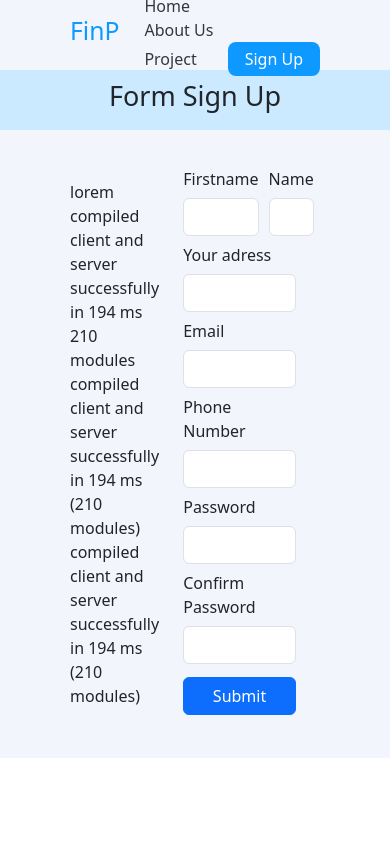
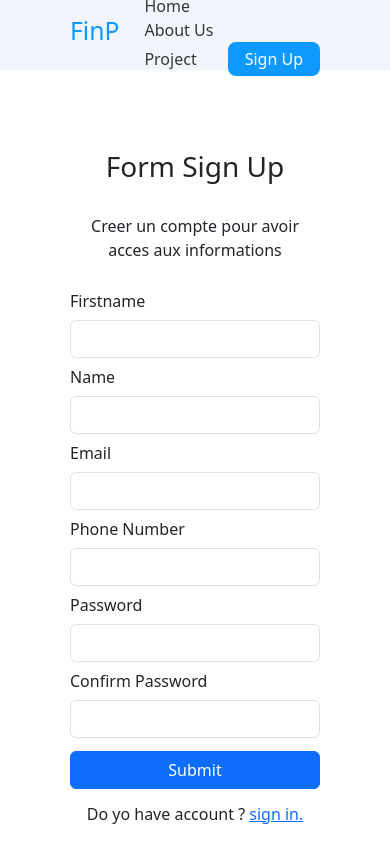
Before and after one commit to jeannotds/finance-part-co-frontend, a Next.js app: page /signup in a window 390 px wide. Shown: the top 862 px of the page. Built offline with nearby package versions, Linux system fonts and the light colour scheme.

Commit message:
Improve : sign up css

```diff
--- a/components/Signup.js
+++ b/components/Signup.js
@@ -7,15 +7,13 @@ import auth from "../src/img/auth.jpeg";
 function Signup() {
   return (
     <>
-      <div className="formsignup">
-        <h2>Form Sign Up</h2>
-      </div>
       <div className="containers">
         <div className="img-signup">
-          {/* <Image src={auth} alt="signup" className="auth" /> */}
-          lorem compiled client and server successfully in 194 ms 210 modules
-          compiled client and server successfully in 194 ms (210 modules)
-          compiled client and server successfully in 194 ms (210 modules)
+          <h2>Form Sign Up</h2>
+          <Image src={auth} alt="signup" className="auth" />
+          <p className="message-signup">
+          Creer un compte pour avoir acces aux informations
+          </p>
         </div>
         <form className="form">
           <div className="fullname">
@@ -24,22 +22,14 @@ function Signup() {
                 {" "}
                 Firstname{" "}
               </label>
-              <input type="text" className="form-control" id="firstname" />
+              <input type="text" className="form-control form-firstname" id="firstname" />
             </div>
             <div>
               <label for="name" className="col-form-label">
                 {" "}
                 Name
               </label>
-              <input type="text" className="form-control" id="name" />
-            </div>
-          </div>
-          <div className="adress">
-            <div>
-              <label for="adress" className="col-form-label">
-                Your adress
-              </label>
-              <input type="text" className="form-control" id="adress" />
+              <input type="text" className="form-control form-name" id="name" />
             </div>
           </div>
           <div className="email">
@@ -55,7 +45,7 @@ function Signup() {
               <label for="phone" className="col-form-label">
                 Phone Number
               </label>
-              <input type="text" className="form-control" id="phone" />
+              <input type="phone" className="form-control" id="phone" />
             </div>
           </div>
           <div className="password">
@@ -75,6 +65,7 @@ function Signup() {
             </div>
           </div>
           <button type="submit" class="btn btn-primary button">Submit</button>
+          <p>Do yo have account ? <a href="#">sign in.</a></p>
         </form>
       </div>
     </>
--- a/src/styles/signup.css
+++ b/src/styles/signup.css
@@ -1,7 +1,8 @@
 .containers {
-  background-color: #f2f6fc;
-  padding: 30px 70px;
+  background-color: #FFF;
+  padding: 80px 70px;
   display: flex;
+  width: 100%;
 }
 
 .formsignup {
@@ -16,34 +17,50 @@
   font-size: 27px;
 }
 
+.img-signup h2{
+  font-size: 35px;
+  margin-bottom: 30px;
+}
+
 .fullname{
     display: flex;
-    width: 70%;
+    justify-content: space-between;
     margin: auto;
+    width: 90%;
 }
+
 .adress, .email, .phone, .password{
-    width: 70%;
+    width: 90%;
     margin: auto;
 }
 
-.fullname div {
-  margin-right: 10px;
-}
-
-.img-signup {
-    width: 50%;
+.fullname div{
+  width: 49%;
 }
 
 .auth{
-    border-radius: 50%;
     width: 300px;
     height: 300px;
+    object-fit: cover;
 }
 
 .img-signup{
     display: flex;
     justify-content: center;
     align-items: center;
+    display: flex;
+    flex-direction: column;
+    width: 50%;
+}
+
+.message-signup{
+  margin: auto;
+  padding: 0 100px;
+  text-align: center;
+}
+
+.containers p{
+  margin: auto;
 }
 
 .form{
@@ -52,7 +69,94 @@
 }
 
 .button{
-    width: 70%;
+    width: 90%;
     margin: 13px auto 13px;
 
 }
+
+
+
+/* @media screen {} */
+@media screen and (max-width: 1005px) {
+  .containers {
+    /* background-color: white;
+    width: 100%;
+    padding: 80px 70px; */
+    background-color: #FFF;
+    padding: 80px 70px;
+    display: flex;
+    width: 100%;
+  }
+
+  .fullname div{
+    width: 100%;
+  }
+
+  .fullname, .email, .phone, .password{
+    width: 100%;
+    display: flex;
+    flex-direction: column;
+  }
+
+  .button{
+    width: 100%;
+  }
+
+  .auth{
+    width: 250px;
+    height: 250px;
+    object-fit: cover;
+  }
+
+  .form{
+    display: flex;
+    flex-direction: column;
+    width: 50%;
+  }
+
+  .img-signup{
+    padding: 0 60px;
+    width: 50%;
+  }
+
+}
+
+@media screen and (max-width: 812px) {
+    .img-signup h2{
+      font-size: 28px;
+    }
+}
+
+@media screen and (max-width: 733px) {
+  .containers{
+    display: flex;
+    flex-direction: column;
+    width: 100%;
+  }
+
+  .img-signup, .form{
+    width: 100%;
+  }
+
+  .auth{
+    display: none;
+  }
+
+  .img-signup{
+    width: 100%;
+    padding: 0;
+  }
+
+  .message-signup{
+    width: 100%;
+    margin: 0;
+    padding: 0;
+  }
+
+  .img-signup p{
+    text-align: center;
+    margin: 0 0 20px 0;
+    padding: 0;
+    width: 100%;
+  }
+}
```
